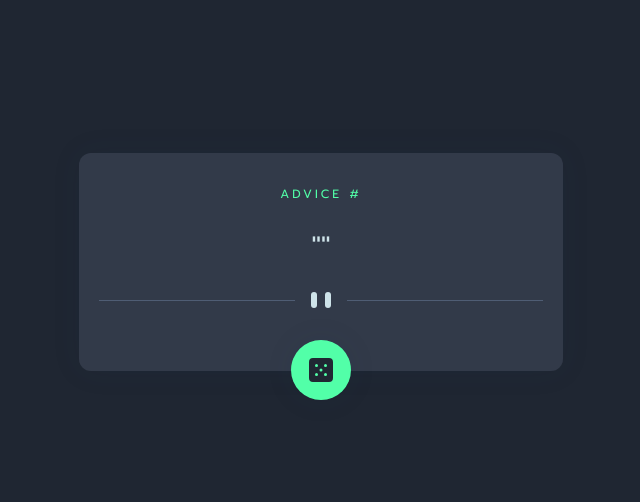
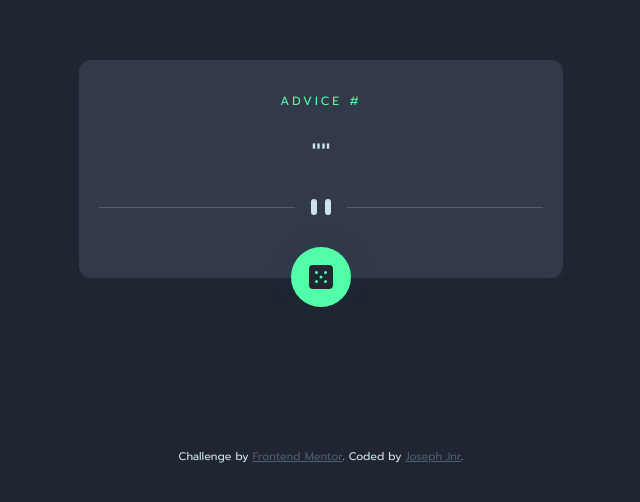
Before and after one commit to Joseph-Jnr/frontend-mentor, a plain HTML site: page advice-generator-app/index.html in a window 1280 px wide. Shown: the part 146-648 px from the top of the page, without its empty margins (319-959 px from the left). Drawn offline with Linux system fonts and the light colour scheme; no server answers.

Commit message:
added attribution

```diff
--- a/advice-generator-app/assets/css/style.css
+++ b/advice-generator-app/assets/css/style.css
@@ -76,3 +76,13 @@ body {
   -webkit-box-shadow: 0px 0px 62px 7px rgba(82, 255, 168, 0.68);
   -moz-box-shadow: 0px 0px 62px 7px rgba(82, 255, 168, 0.68);
 }
+
+.attribution {
+  font-size: 11px;
+  text-align: center;
+  margin-top: 170px;
+  color: var(--light-cyan);
+}
+.attribution a {
+  color: var(--grayish-blue);
+}
--- a/advice-generator-app/index.html
+++ b/advice-generator-app/index.html
@@ -33,6 +33,13 @@
           </button>
         </div>
       </div>
+      <div class="attribution">
+        Challenge by
+        <a href="https://www.frontendmentor.io?ref=challenge" target="_blank"
+          >Frontend Mentor</a
+        >. Coded by
+        <a href="https://github.com/Joseph-Jnr/" target="_blank">Joseph Jnr</a>.
+      </div>
     </main>
 
     <script src="assets/js/main.js"></script>
--- a/qr-code-challenge/assets/css/style.css
+++ b/qr-code-challenge/assets/css/style.css
@@ -57,3 +57,12 @@ body {
   margin-top: 20px;
   line-height: 20px;
 }
+
+.attribution {
+  font-size: 11px;
+  text-align: center;
+  margin-top: 70px;
+}
+.attribution a {
+  color: hsl(228, 45%, 44%);
+}
```
Also changed, not shown: qr-code-challenge/index.html (+7 -0 lines).
